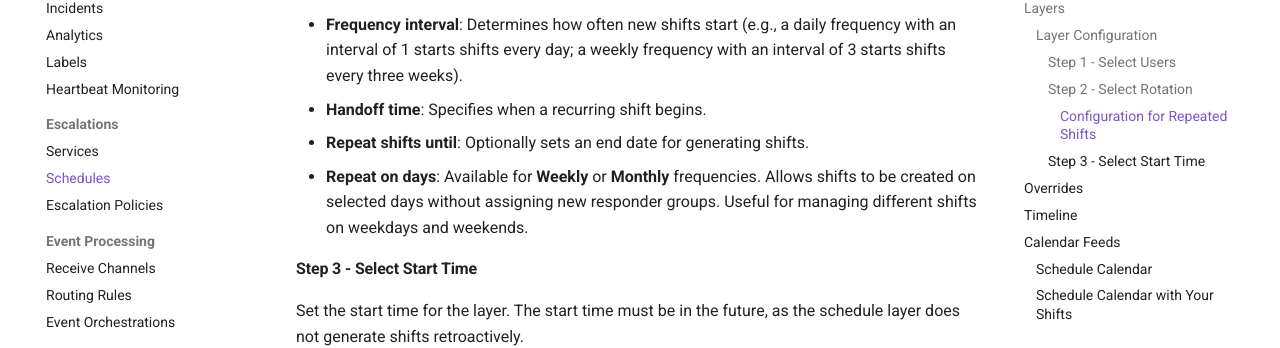
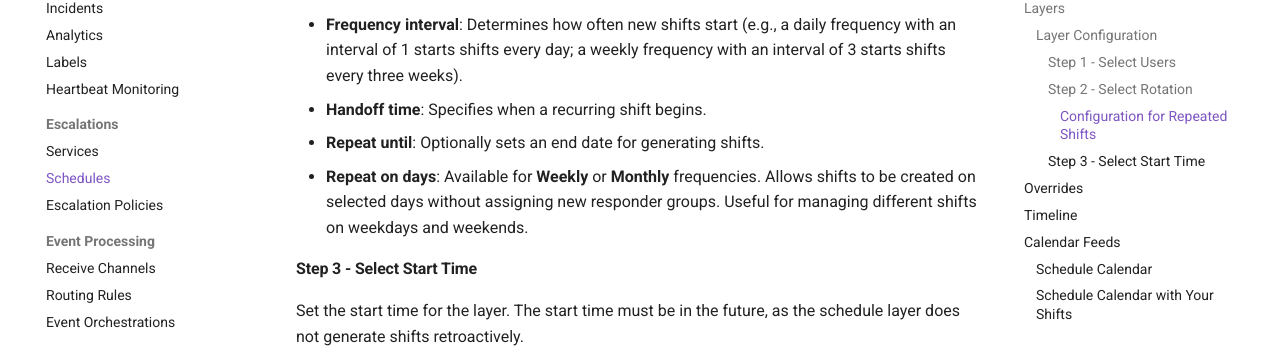
Before and after one commit to opsduty/opsduty-docs, an MkDocs documentation site: the page built from docs/concepts/escalations/schedules.md, in a window 1280 px wide and 900 px high, scrolled down 1222 px. Shown: the part 127-475 px from the top of the window. Built offline with MkDocs 1.6.1 and Material for MkDocs 9.7.7, drawn with Linux system fonts in a browser that asks for light colours.

Commit message:
Match the schedule end-date field label to the UI
The layer configuration listed the field as "Repeat shifts until". The
form labels it "Repeat until". Update the doc to match.

Co-Authored-By: Claude Opus 4.8 (1M context) <noreply@anthropic.com>

```diff
--- a/docs/concepts/escalations/schedules.md
+++ b/docs/concepts/escalations/schedules.md
@@ -52,7 +52,7 @@ following options are available:
   frequency with an interval of 1 starts shifts every day; a weekly frequency
   with an interval of 3 starts shifts every three weeks).
 - **Handoff time**: Specifies when a recurring shift begins.
-- **Repeat shifts until**: Optionally sets an end date for generating shifts.
+- **Repeat until**: Optionally sets an end date for generating shifts.
 - **Repeat on days**: Available for **Weekly** or **Monthly** frequencies.
   Allows shifts to be created on selected days without assigning new responder
   groups. Useful for managing different shifts on weekdays and weekends.
```
